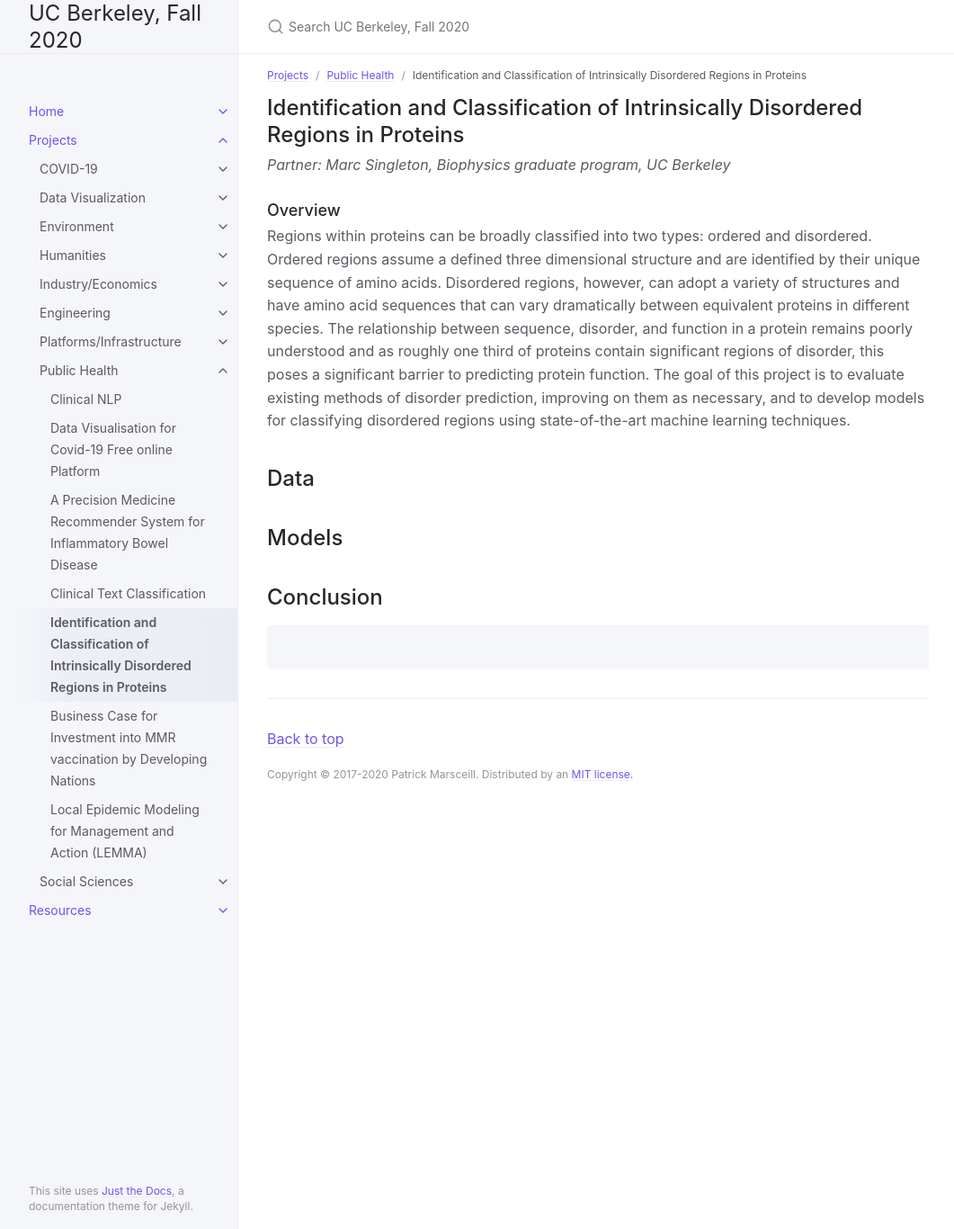
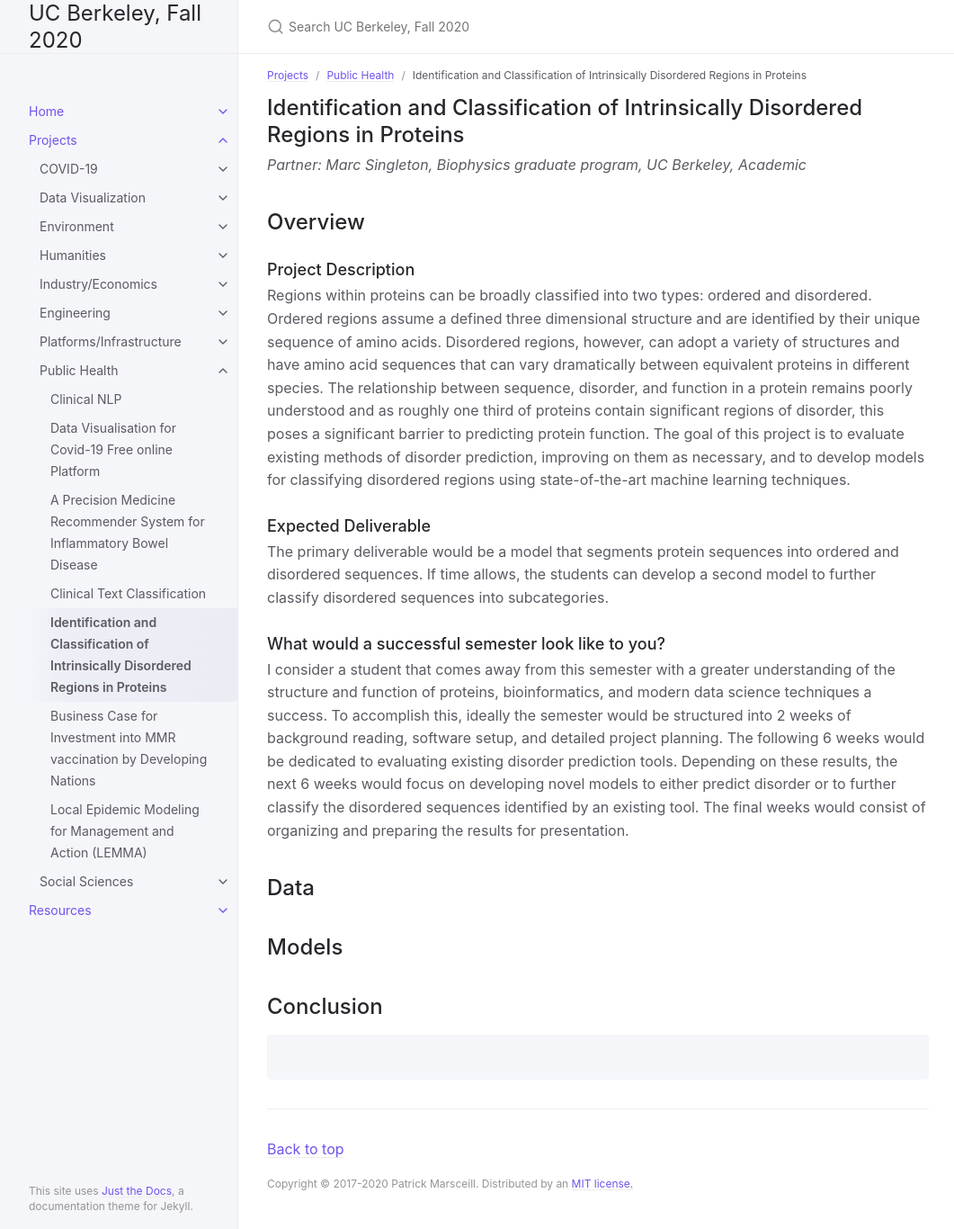
Before and after one commit to DS-Discovery/ds-discovery.github.io, a Jekyll site: the page built from Projects/Public Health/Identification and Classification of Intrinsically Disordered Regions in Proteins.md, in a window 1280 px wide and 1366 px high. Shown: the whole window at 90% size, without its empty margins (107-1168 px from the left). Built offline with Jekyll 4.4.1, drawn with Linux system fonts in a browser that asks for light colours.

Commit message:
Update Identification and Classification of Intrinsically Disordered Regions in Proteins.md

```diff
--- a/Projects/Public Health/Identification and Classification of Intrinsically Disordered Regions in Proteins.md
+++ b/Projects/Public Health/Identification and Classification of Intrinsically Disordered Regions in Proteins.md
@@ -8,11 +8,16 @@ nav_order: 2
 
 
 ## Identification and Classification of Intrinsically Disordered Regions in Proteins
-*Partner: Marc Singleton, Biophysics graduate program, UC Berkeley*
+*Partner: Marc Singleton, Biophysics graduate program, UC Berkeley, Academic*
 
-### Overview
+## Overview
+### Project Description
+Regions within proteins can be broadly classified into two types: ordered and disordered. Ordered regions assume a defined three dimensional structure and are identified by their unique sequence of amino acids. Disordered regions, however, can adopt a variety of structures and have amino acid sequences that can vary dramatically between equivalent proteins in different species. The relationship between sequence, disorder, and function in a protein remains poorly understood and as roughly one third of proteins contain significant regions of disorder, this poses a significant barrier to predicting protein function. The goal of this project is to evaluate existing methods of disorder prediction, improving on them as necessary, and to develop models for classifying disordered regions using state-of-the-art machine learning techniques.
+### Expected Deliverable
+The primary deliverable would be a model that segments protein sequences into ordered and disordered sequences. If time allows, the students can develop a second model to further classify disordered sequences into subcategories.
+### What would a successful semester look like to you?
+I consider a student that comes away from this semester with a greater understanding of the structure and function of proteins, bioinformatics, and modern data science techniques a success. To accomplish this, ideally the semester would be structured into 2 weeks of background reading, software setup, and detailed project planning. The following 6 weeks would be dedicated to evaluating existing disorder prediction tools. Depending on these results, the next 6 weeks would focus on developing novel models to either predict disorder or to further classify the disordered sequences identified by an existing tool. The final weeks would consist of organizing and preparing the results for presentation.
 
-Regions within proteins can be broadly classified into two types: ordered and disordered. Ordered regions assume a defined three dimensional structure and are identified by their unique sequence of amino acids. Disordered regions, however, can adopt a variety of structures and have amino acid sequences that can vary dramatically between equivalent proteins in different species. The relationship between sequence, disorder, and function in a protein remains poorly understood and as roughly one third of proteins contain significant regions of disorder, this poses a significant barrier to predicting protein function. The goal of this project is to evaluate existing methods of disorder prediction, improving on them as necessary, and to develop models for classifying disordered regions using state-of-the-art machine learning techniques.
 
 ## Data
 
```
